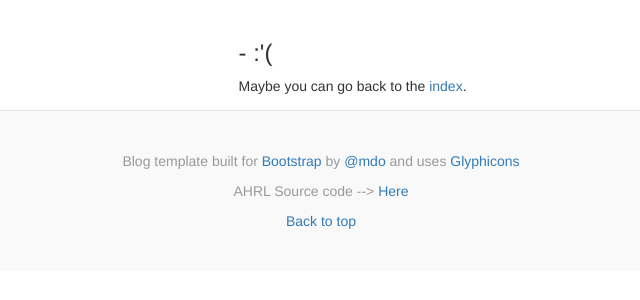
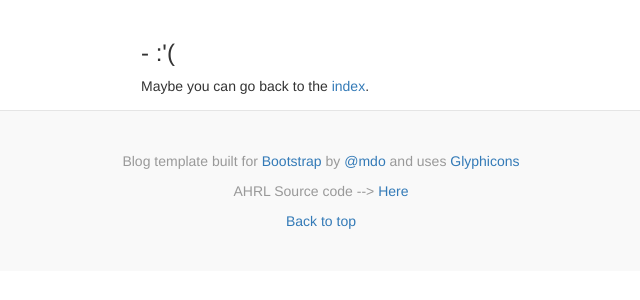
Before and after one commit to rhaamo/ahrl, a Flask app: template templates/error_page.jinja2 in a window 1280 px wide. Shown: the part 51-351 px from the top of the page, without its empty margins (319-959 px from the left). Run offline with Flask 2, Linux system fonts and the light colour scheme; the template is opened without the code that fills it, so the values that code supplies are empty; parts of the project's set-up code (start-up, migrations or seed data) failed here and were passed over; some libraries are stand-ins or nearby versions.

Commit message:
Centered

```diff
--- a/templates/error_page.jinja2
+++ b/templates/error_page.jinja2
@@ -1,7 +1,7 @@
 {% extends "layout.jinja2" %}
 {% block content %}
     <div class="row">
-        <div class="col-md-4 col-md-offset-5" role="content">
+        <div class="col-md-4 col-md-offset-4" role="content">
             <h3>{{ pcfg['error'] }} - {{ pcfg['message'] }} :'(</h3>
             Maybe you can go back to the <a href="{{ url_for('bp_main.home') }}">index</a>.
         </div>
```
